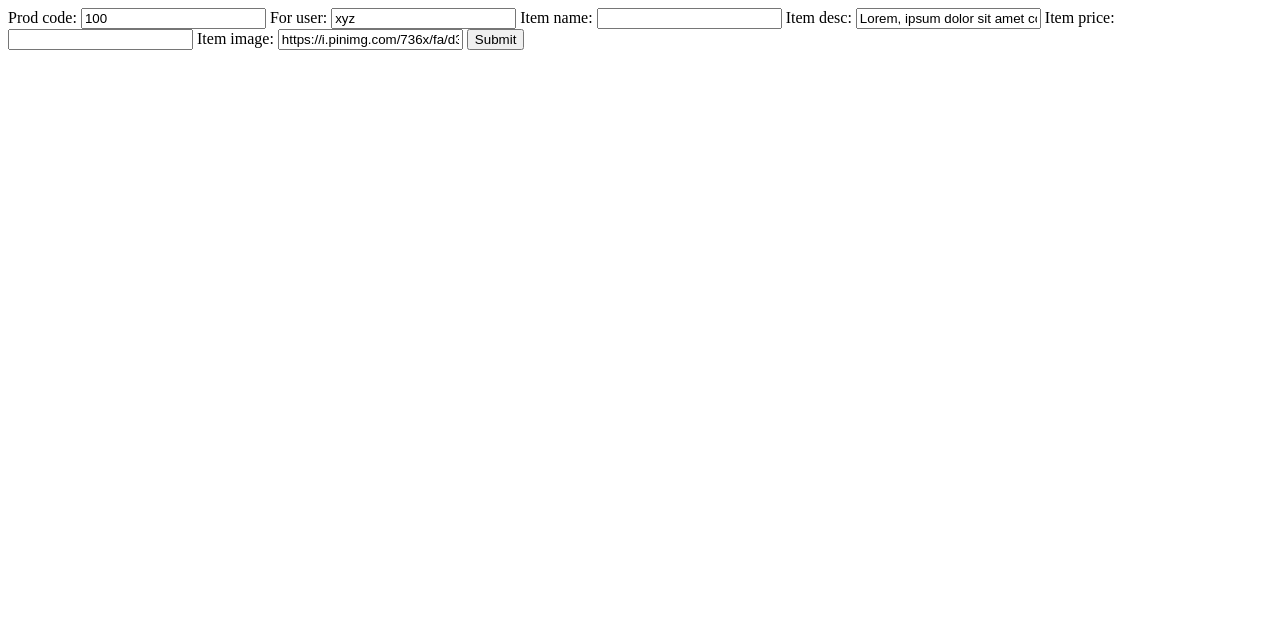
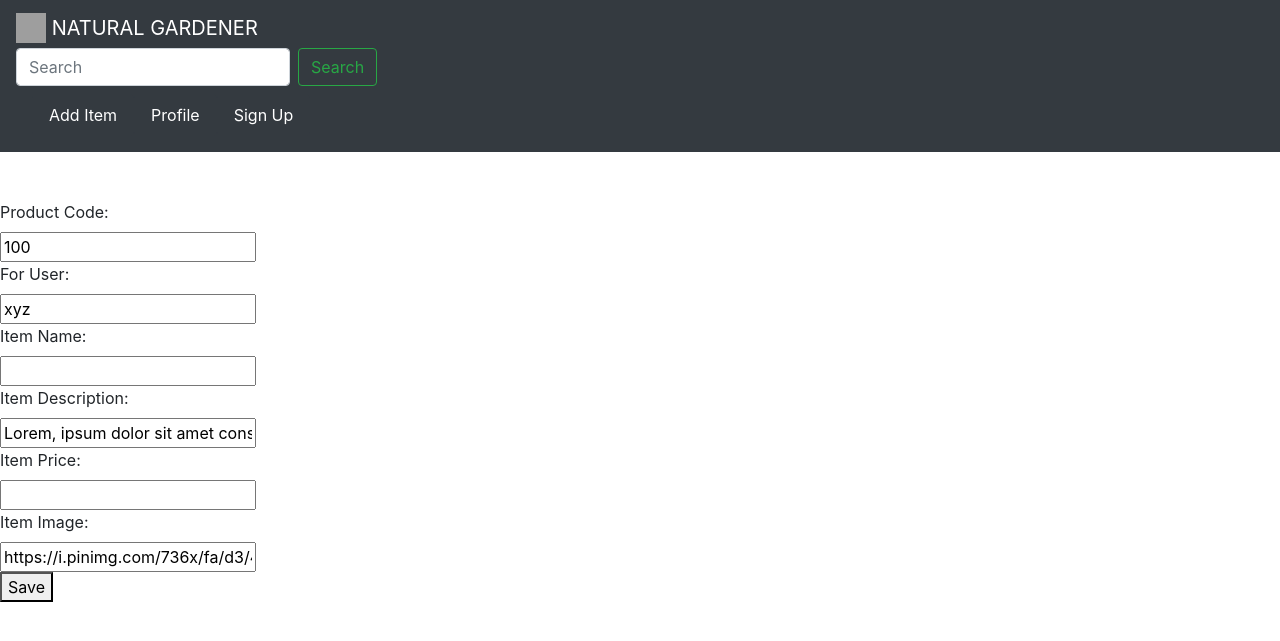
Before and after one commit to priyanshusawant/Natural_Garden, a Django app: page /plants/add/ in a window 1280 px wide. Shown: the top 641 px of the page. Run offline with Django 4.2, Linux system fonts and the light colour scheme; grey boxes are pictures that could not be loaded.

Commit message:
Commit:24

```diff
--- a/mysite/plants/templates/plants/base.html
+++ b/mysite/plants/templates/plants/base.html
@@ -34,7 +34,7 @@
         </div>
 
         <div class="navbar">
-            <a href="#" class="nav-item nav-link btn btn-dark">
+            <a href="{% url 'plants:create_item' %}" class="nav-item nav-link btn btn-dark">
                 Add Item
             </a>
 
@@ -58,6 +58,6 @@
     {% block body %}
     {% endblock %}
 
-    <h1>This is the end of base.html page</h1>
+
 </body>
 </html>
--- a/mysite/plants/templates/plants/item-form.html
+++ b/mysite/plants/templates/plants/item-form.html
@@ -1,5 +1,24 @@
+{% extends 'plants/base.html' %}
+
+{% block body %}
+
+<br><br>
+
 <form method="POST">
     {% csrf_token %}
-    {{ form }}
-    <button type="submit">Submit</button>
+    <label>Product Code: </label><br>
+    {{ form.prod_code }}
+    <br><label>For User: </label><br>
+    {{ form.for_user }}
+    <br><label>Item Name: </label><br>
+    {{ form.item_name }}
+    <br><label>Item Description: </label><br>
+    {{ form.item_desc }}
+    <br><label>Item Price: </label><br>
+    {{ form.item_price }}
+    <br><label>Item Image: </label><br>
+    {{ form.item_image }}
+    <br><button type="submit">Save</button>
 </form>
+
+{% endblock %}
```
